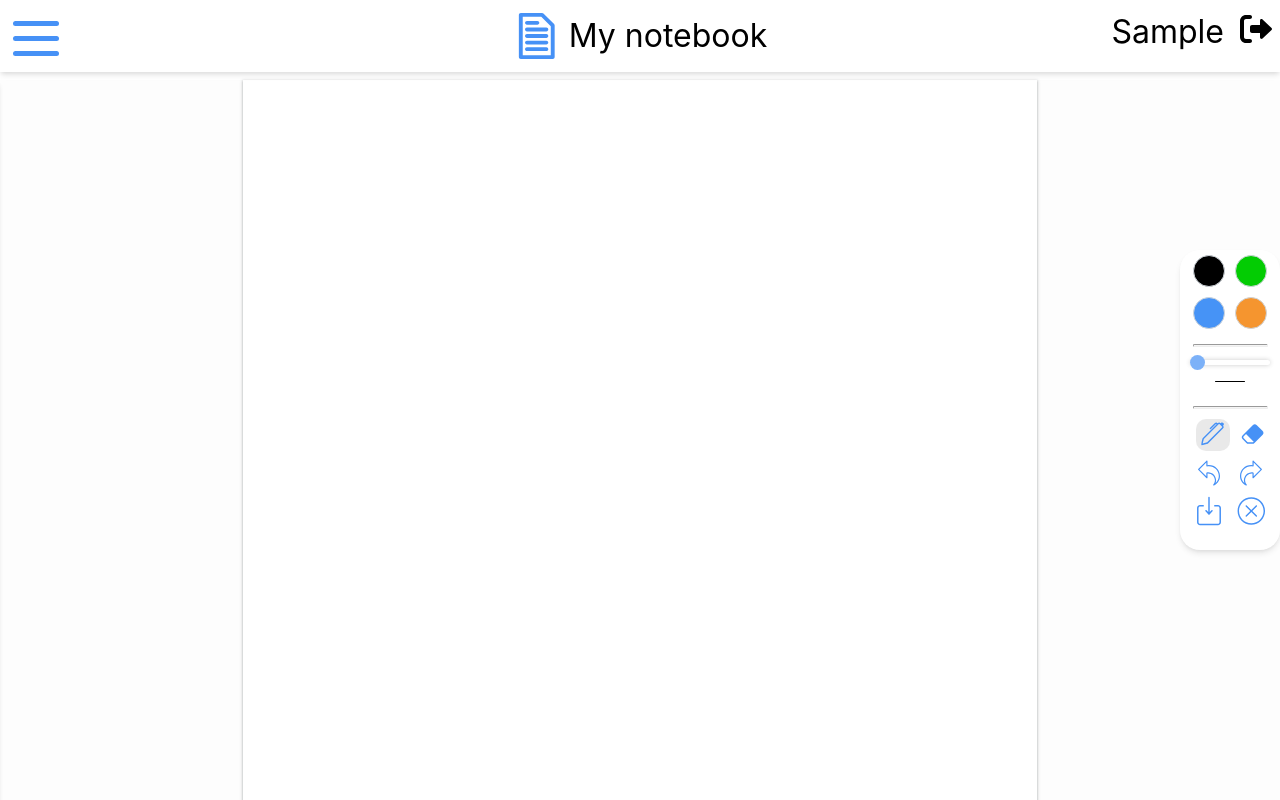
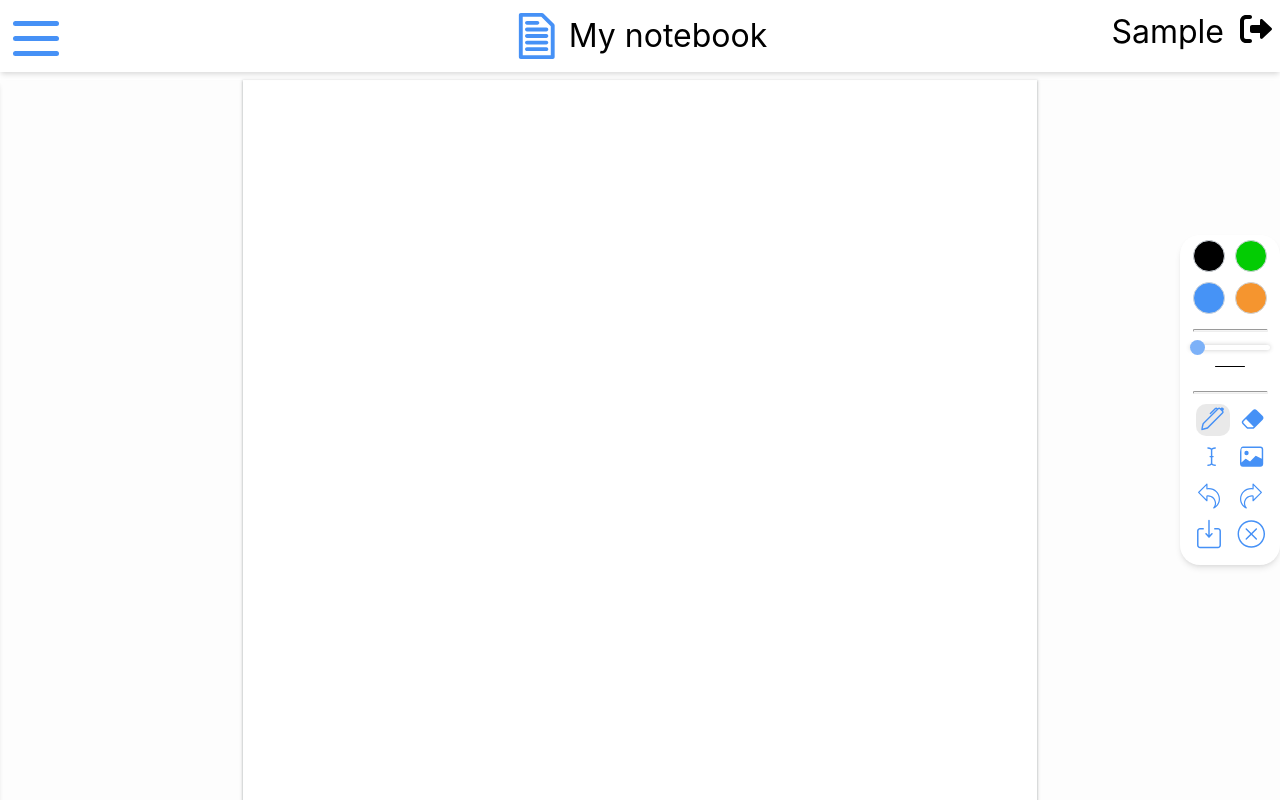
Before and after one commit to Doridos/kaj-semestral-work, a React (Vite) app: page / in a window 1280 px wide. Both pictures are taken after typing "Sample" into the empty fields and a click on the button "Login". Shown: the top 800 px of the page. Built offline with nearby package versions, Linux system fonts and the light colour scheme.

Commit message:
add functionality to text and image buttons

```diff
--- a/src/components/Body.css
+++ b/src/components/Body.css
@@ -46,7 +46,7 @@ body.menu-visible .menu  {
     right: 0;
     opacity: 1;
     width: 100px;
-    height: 300px;
+    height: 330px;
     transition: all 0.5s ease;
     border-radius: 20px;
     box-shadow: rgba(0, 0, 0, 0.1) 0px 4px 6px -1px, rgba(0, 0, 0, 0.06) 0px 2px 4px -1px;
@@ -192,3 +192,6 @@ hr.below-thickness {
 .colorPicker{
     display: inline;
 }
+.heavy {
+    font: bold 30px sans-serif;
+}
--- a/src/components/Body.jsx
+++ b/src/components/Body.jsx
@@ -2,7 +2,7 @@ import React, {useEffect, useRef, useState} from "react";
 import "./theme.css"
 import "primereact/resources/primereact.min.css"
 import './Body.css'
-import Canvas, {redoStep} from "./Canvas.jsx";
+import Canvas, {activateTextInput, addImage, addStep, deactivateTextInput, emptyHistory, redoStep} from "./Canvas.jsx";
 import {ColorPicker} from "primereact/colorpicker";
 import {undoStep} from "./Canvas.jsx";
 function Slider({ value, min, max, step, onChange }) {
@@ -42,11 +42,20 @@ export function Body(){
         setLastColor(color)
         setColor("#FFFFFF")
         document.querySelector('.svg-icon-pen').classList.remove("highlighted")
+        document.querySelector('.text').classList.remove("highlighted")
         document.querySelector('.svg-icon-eraser').classList.add("highlighted")
+    }
+    function highlightText(){
+        setLastColor(color)
+        setColor("#FFFFFF")
+        document.querySelector('.svg-icon-pen').classList.remove("highlighted")
+        document.querySelector('.svg-icon-eraser').classList.remove("highlighted")
+        document.querySelector('.text').classList.add("highlighted")
     }
     function highlightPen(){
         setColor(lastColor ==="none" ? "#000000" : lastColor)
         document.querySelector('.svg-icon-eraser').classList.remove("highlighted")
+        document.querySelector('.text').classList.remove("highlighted")
         document.querySelector('.svg-icon-pen').classList.add("highlighted")
 
     }
@@ -56,7 +65,9 @@ export function Body(){
             const canvas = document.querySelector('canvas');
             const ctx = canvas.getContext("2d");
             ctx.fillStyle = "white";
+            emptyHistory()
             ctx.fillRect(0, 0, canvas.width, canvas.height);
+            addStep()
         }
     }
 
@@ -172,6 +183,7 @@ export function Body(){
 
 
                     <svg className="svg-icon-pen" viewBox="0 0 20 20" onClick={e => {
+                        deactivateTextInput()
                         highlightPen()
 
                     }
@@ -181,10 +193,23 @@ export function Body(){
                     </svg>
 
                     <svg className="svg-icon-eraser" viewBox="0 0 20 20" onClick= {e => {
+                        deactivateTextInput()
                         highlightEraser()
                     }}>
                         <path
                             d="M8.086 2.207a2 2 0 0 1 2.828 0l3.879 3.879a2 2 0 0 1 0 2.828l-5.5 5.5A2 2 0 0 1 7.879 15H5.12a2 2 0 0 1-1.414-.586l-2.5-2.5a2 2 0 0 1 0-2.828l6.879-6.879zm.66 11.34L3.453 8.254 1.914 9.793a1 1 0 0 0 0 1.414l2.5 2.5a1 1 0 0 0 .707.293H7.88a1 1 0 0 0 .707-.293l.16-.16z"/>
+                    </svg>
+
+                    <svg className="svg-icon-pen text" viewBox="0 0 20 20" onClick={event => {activateTextInput()
+                    highlightText()}}>
+                        <path
+                        d="M5 2a.5.5 0 0 1 .5-.5c.862 0 1.573.287 2.06.566.174.099.321.198.44.286.119-.088.266-.187.44-.286A4.165 4.165 0 0 1 10.5 1.5a.5.5 0 0 1 0 1c-.638 0-1.177.213-1.564.434a3.49 3.49 0 0 0-.436.294V7.5H9a.5.5 0 0 1 0 1h-.5v4.272c.1.08.248.187.436.294.387.221.926.434 1.564.434a.5.5 0 0 1 0 1 4.165 4.165 0 0 1-2.06-.566A4.561 4.561 0 0 1 8 13.65a4.561 4.561 0 0 1-.44.285 4.165 4.165 0 0 1-2.06.566.5.5 0 0 1 0-1c.638 0 1.177-.213 1.564-.434.188-.107.335-.214.436-.294V8.5H7a.5.5 0 0 1 0-1h.5V3.228a3.49 3.49 0 0 0-.436-.294A3.166 3.166 0 0 0 5.5 2.5.5.5 0 0 1 5 2zm3.352 1.355zm-.704 9.29z"/>
+                    </svg>
+                    <svg
+                         className="svg-icon-eraser img" viewBox="0 0 22 20" onClick={event => addImage()}>
+                        <path d="M6.002 5.5a1.5 1.5 0 1 1-3 0 1.5 1.5 0 0 1 3 0z"/>
+                        <path
+                            d="M2.002 1a2 2 0 0 0-2 2v10a2 2 0 0 0 2 2h12a2 2 0 0 0 2-2V3a2 2 0 0 0-2-2h-12zm12 1a1 1 0 0 1 1 1v6.5l-3.777-1.947a.5.5 0 0 0-.577.093l-3.71 3.71-2.66-1.772a.5.5 0 0 0-.63.062L1.002 12V3a1 1 0 0 1 1-1h12z"/>
                     </svg>
 
                     <svg className="svg-icon-undo" viewBox="0 0 20 20" onClick={e =>
--- a/src/components/Canvas.css
+++ b/src/components/Canvas.css
@@ -6,3 +6,15 @@ canvas{
 canvas:hover{
     cursor: crosshair;
 }
+#input-text{
+    border: dashed;
+    background-color: transparent;
+
+}
+#input-text:focus{
+    outline: none;
+    background-color: transparent;
+}
+.new-image{
+    border: 1px solid red;
+}
--- a/src/components/Canvas.jsx
+++ b/src/components/Canvas.jsx
@@ -3,6 +3,9 @@ import {useOnDraw} from './Hooks.jsx'
 
 let history = [];
 let steps = -1;
+let isTextInputMode = false;
+let isDragging = false;
+let isImageInputMode = true;
 const Canvas = ({
     width,
     height,
@@ -13,7 +16,10 @@ const Canvas = ({
 
     const setCanvasRef = useOnDraw(onDraw)
     function onDraw(ctx, point, previousPoint){
-        drawLine(previousPoint, point, ctx, color, inputWidth)
+        if (!isDragging){
+            drawLine(previousPoint, point, ctx, color, inputWidth)
+        }
+
     }
 
     function drawLine(start,
@@ -41,13 +47,49 @@ const Canvas = ({
     return <canvas width={width}
                    height={height}
                    ref={setCanvasRef}
+                   onClick={e => {renderText(e)
+                   }}
                    onMouseUp={event => {
-                       addStep()
+                       if(!isTextInputMode) {
+                           addStep()
+                       }
                    }}
     ></canvas>
 }
 }
+function renderText(e){
+    const canvas = document.querySelector('canvas');
+    const ctx = canvas.getContext("2d");
+    if (isTextInputMode) {
+        let input = document.createElement("input");
+        input.type = "text";
+        input.id = "input-text"
+        input.style.position = "absolute";
+        input.style.top = e.clientY + 35 + "px";
+        input.style.left = e.clientX + "px";
 
+        input.addEventListener("keydown", function(event) {
+            if (event.key === "Enter" || event.key === "Escape") { // Enter key
+                event.preventDefault();
+                ctx.font = "15px Helvetica";
+                ctx.fillStyle = "black";
+                ctx.fillText(input.value, e.nativeEvent.offsetX, e.nativeEvent.offsetY);
+                if(document.body.querySelector('#input-text')){
+                    document.body.removeChild(input);
+                }
+                addStep()
+            }
+        });
+        input.addEventListener("focusout", e => {
+            if(input.value === ""){
+                document.body.removeChild(input);
+            }
+        })
+
+        document.body.appendChild(input);
+        input.focus();
+    }
+}
 export function undoStep() {
     if (steps > 0) {
         const ctx = document.querySelector('canvas').getContext("2d");
@@ -70,6 +112,97 @@ export function addStep() {
     steps++;
     if (steps < history.length) { history.length = steps; }
     history.push(document.querySelector('canvas').toDataURL());
-    document.title = steps + ":" + history.length;
 }
+
+export function activateTextInput(){
+    isTextInputMode = true
+    document.querySelector('canvas').style.cursor = "text"
+}
+export function deactivateTextInput(){
+    isTextInputMode = false
+    document.querySelector('canvas').style.cursor = "crosshair"
+}
+export function emptyHistory(){
+    history = []
+    steps = -1
+}
+export function addImage() {
+    deactivateTextInput()
+    const restorePicture = new Image();
+    restorePicture.src = history[steps];
+
+    const fileInput = document.createElement("input");
+    fileInput.type = "file";
+    fileInput.accept = "image/*";
+
+    fileInput.onchange = function (e) {
+        const file = e.target.files[0];
+        const reader = new FileReader();
+
+        reader.onload = function (event) {
+            const img = new Image();
+            img.onload = function () {
+                const canvas = document.querySelector("canvas");
+                const ctx = canvas.getContext("2d");
+
+                let offsetX = 0;
+                let offsetY = 0;
+
+                canvas.onmousedown = function (e) {
+                    if (!isDragging) {
+                        let mouseX = e.clientX - canvas.offsetLeft;
+                        let mouseY = e.clientY - canvas.offsetTop;
+
+                        if (
+                            mouseX >= offsetX &&
+                            mouseX <= offsetX + img.width &&
+                            mouseY >= offsetY &&
+                            mouseY <= offsetY + img.height
+                        ) {
+                            isDragging = true;
+                        }
+                    }
+                };
+
+                canvas.onmousemove = function (e) {
+                    if (isDragging) {
+                        let mouseX = e.clientX - canvas.offsetLeft;
+                        let mouseY = e.clientY - canvas.offsetTop;
+
+                        offsetX = mouseX - img.width / 2;
+                        offsetY = mouseY - img.height / 2;
+                        ctx.drawImage(restorePicture, 0, 0)
+                        ctx.strokeRect(offsetX, offsetY, img.width, img.height)
+                        canvas.style.cursor = "grab"
+                        ctx.drawImage(img, offsetX, offsetY);
+                    }
+                };
+
+                canvas.onmouseup = function () {
+                    if (isDragging) {
+                        isDragging = false;
+
+                        let finalX = offsetX < 0 ? 0 : offsetX;
+                        let finalY = offsetY < 0 ? 0 : offsetY;
+                        ctx.drawImage(restorePicture, 0, 0)
+                        ctx.drawImage(img, finalX, finalY);
+                        canvas.style.cursor = "crosshair"
+
+                    }
+                    canvas.onmousedown = null;
+                    canvas.onmousemove = null;
+                    canvas.onmouseup = null;
+                };
+                ctx.drawImage(img, 0, 0);
+                ctx.strokeRect(offsetX, offsetY, img.width, img.height)
+            };
+            img.src = event.target.result;
+        };
+
+        reader.readAsDataURL(file);
+    };
+
+    fileInput.click();
+}
+
 export default Canvas;
--- a/src/components/Hooks.jsx
+++ b/src/components/Hooks.jsx
@@ -12,8 +12,6 @@ export function useOnDraw(onDraw, rememberPath){
     const mouseUpListenerRef = useRef(null)
     const previousPointRef = useRef(null)
     const [init, setInit] = useState(true);
-
-    let pointsOfPath = []
 
     useState(() => {
         return () => {
```
